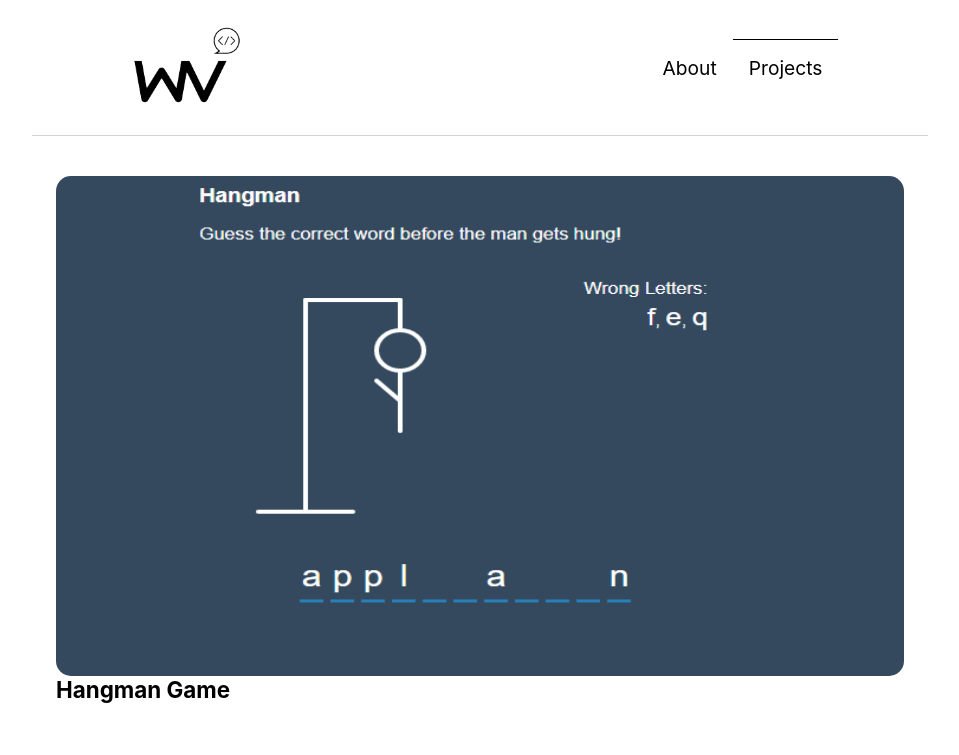
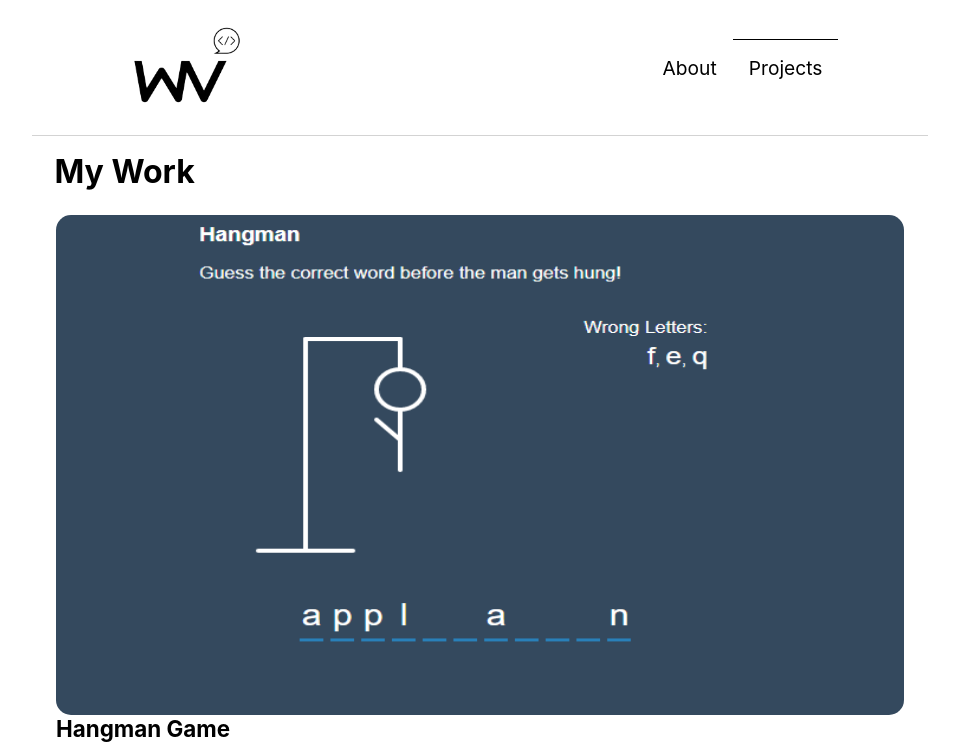
Before and after one commit to willvuong/react-portfolio-app, a React (Create React App) app: page /projects in a window 1280 px wide. Shown: the top 755 px of the page, without its empty margins (160-1119 px from the left). Built offline with nearby package versions, Linux system fonts and the light colour scheme.

Commit message:
css page transitions and file renames

```diff
--- a/src/components/About.js
+++ b/src/components/About.js
@@ -1,4 +1,4 @@
-import AboutItems from './AboutItems.js'
+import AboutItem from './AboutItem.js'
 
 const About = ({ aboutData }) => {
     return (
@@ -7,8 +7,7 @@ const About = ({ aboutData }) => {
 
             <h2>What I Offer</h2>
             {aboutData.length > 0 && aboutData.map((data) => (
-                //console.log(data.title);
-                <AboutItems
+                <AboutItem
                     key={data.id}
                     aboutData={data}
                 />
--- a/src/components/AboutItems.js
+++ b/src/components/AboutItem.js
@@ -1,7 +1,7 @@
 
-const AboutItems = ({ aboutData }) => {
+const AboutItem = ({ aboutData }) => {
     return (
-        <div className="AboutItems">
+        <div className="AboutItem">
             <i className={aboutData.icon}></i>
             <h3>{aboutData.title}</h3>
             <p>{aboutData.description}</p>
@@ -9,4 +9,4 @@ const AboutItems = ({ aboutData }) => {
     )
 }
 
-export default AboutItems
+export default AboutItem
--- a/src/components/Projects.js
+++ b/src/components/Projects.js
@@ -1,12 +1,12 @@
-import ProjectsItems from './ProjectsItems.js'
+import ProjectsItem from './ProjectsItem.js'
 
 const Projects = ({ projectsData }) => {
     return (
         <div className="Projects">
             <title>William Vuong | Projects</title>
-
+            <h2>My Work</h2>
             {projectsData.length > 0 && projectsData.map((data) => (
-                <ProjectsItems
+                <ProjectsItem
                 key={data.id}
                 projectsData={data}
                 />
--- a/src/components/ProjectsItems.js
+++ b/src/components/ProjectsItem.js
@@ -1,7 +1,7 @@
 
-const ProjectsItems = ({ projectsData }) => {
+const ProjectsItem = ({ projectsData }) => {
     return (
-        <div className="ProjectsItems">
+        <div className="ProjectsItem">
 
             <div className="projectImgContainer">
                 <img src={projectsData.img} ></img>
@@ -23,4 +23,4 @@ const ProjectsItems = ({ projectsData }) => {
     )
 }
 
-export default ProjectsItems
+export default ProjectsItem
--- a/src/data/ProjectsData.js
+++ b/src/data/ProjectsData.js
@@ -27,7 +27,7 @@ const projectsData = [
         description: "This movie database application pulls data from an API in order to display specfically queried movies from the user. A useState is intialized as null which it then used for storing queried data that the user enters in the search bar. All movies that match the specified keyword is firstly searched through the API -> converted to JSON objects -> results sent to movies component as props -> movie component where the data is then handled and rendered onto the page",
         img: moviedb, //insert image src
         demoLink: "", //insert webside url
-        sourceCode: "" //insert heroku link
+        sourceCode: "https://github.com/willvuong/react-movie-app" //insert heroku link
     },
     {
         id: 4,
--- a/src/index.css
+++ b/src/index.css
@@ -13,15 +13,39 @@ body {
   }
 }
 
-@keyframes fadeInContent {
+@keyframes translateYContent {
   from {
     opacity: 0;
-    transform: translateY(-10px)
+    transform: translateY(-10px);
   }
 
   to {
     opacity: 1;
-    transform: translateY(0)
+    transform: translateY(0);
+  }
+}
+
+@keyframes translateXContent {
+  from {
+    opacity: 0;
+    transform: translateX(-10px);
+  }
+
+  to {
+    opacity: 1;
+    transform: translateX(0);
+  }
+}
+
+@keyframes scaleInContent {
+  from {
+    opacity: 0;
+    transform: scale(0.5);
+  }
+
+  to {
+    opacity: 1;
+    transform: scale(1);
   }
 }
 
@@ -81,13 +105,14 @@ body {
 .MenuButton {
   display: none;
 }
+
 .NavigationResponsive {
   display: none;
   height: 100vh;
   width: 100%;
   left: 0;
   text-align: center;
-  animation: fadeInContent 0.5s;
+  animation: translateYContent 0.5s;
   position: absolute;
   background: white;
   z-index: 1;
@@ -137,7 +162,7 @@ body {
 /******************************* HOME *******************************/
 .Home {
   width: 95%;
-  animation: fadeInContent 1s;
+  animation: translateYContent 1s;
   font-size: 1.4rem;
 }
 
@@ -150,10 +175,12 @@ body {
   width: 240px;
   border-radius: 50%;
   box-shadow: 10px 10px rgb(245, 244, 244);
+  animation: scaleInContent 1s;
 }
 
 .aboutMe {
   margin-top: 5rem;
+  animation: translateYContent 2s;
 }
 
 
@@ -164,25 +191,40 @@ body {
 /******************************* ABOUT *******************************/
 .About {
   width: 95%;
-  animation: fadeInContent 1s;
   font-size: 1.4rem;
 }
-.AboutItems {
-  /* border: 1px solid red; */
-  margin: 1rem;
+
+.About h2 {
+  font-size: 2rem;
+  animation: translateXContent 1s;
 }
 
-.AboutItems h3 {
+.AboutItem {
+  margin: 1rem;
+  animation: translateYContent 0.5s linear;
+  animation-fill-mode: backwards;
+}
+
+.AboutItem h3 {
   display: inline-block;
 }
 
-.AboutItems i {
+.AboutItem i {
   padding-right: 1rem;
 }
+
+.AboutItem:nth-child(3) { animation-delay: .3s }
+.AboutItem:nth-child(4) { animation-delay: .6s }
+.AboutItem:nth-child(5) { animation-delay: .9s }
+.AboutItem:nth-child(6) { animation-delay: 1.2s }
+.AboutItem:nth-child(7) { animation-delay: 1.5s }
 
 .resume {
   text-align: center;
   padding: 2rem;
+  animation: scaleInContent 1s;
+  animation-delay: 1.6s;
+  animation-fill-mode: backwards;
 }
 
 .resume a {
@@ -199,11 +241,15 @@ body {
 /******************************* ABOUT *******************************/
 
 /******************************* PROJECTS *******************************/
-.Projects {
-  animation: fadeInContent 1s;
+.Projects h2{
+  font-size: 2rem;
+  padding-left: 2.5%;
+  animation: translateXContent 1s;
 }
 
-.ProjectsItems {
+.ProjectsItem {
+  animation: translateYContent 0.5s linear;
+  animation-fill-mode: backwards;
   box-sizing: border-box;
   padding: 1.5rem;
   width: 50%;
@@ -211,9 +257,15 @@ body {
   overflow: hidden;
 }
 
-.ProjectsItems h3 {
+.ProjectsItem h3 {
   font-size: 1.4rem;
 }
+
+.ProjectsItem:nth-child(3) { animation-delay: .3s }
+.ProjectsItem:nth-child(4) { animation-delay: .6s }
+.ProjectsItem:nth-child(5) { animation-delay: .9s }
+.ProjectsItem:nth-child(6) { animation-delay: 1.2s }
+.ProjectsItem:nth-child(7) { animation-delay: 1.5s }
 
 .projectImgContainer {
   height: 500px;
@@ -238,14 +290,6 @@ body {
 .projectInfo a {
   text-decoration: none;
 }
-
-/* button */
-/* .projectButtons button {
-  background-color: rgb(117, 200, 255);
-  border-radius: 12px;
-  margin-top: 1rem;
-  margin-left: 1rem;
-} */
 
 .projectLinks {
   text-align: center;
@@ -274,13 +318,32 @@ body {
     border-radius: 15px;
     background-color:black;
     opacity:0.7;
-    /* display: block; */
     transition: 0.5s ease-out;
 }
 
 .projectImgContainer:hover .projectInfo {
   display: block;
 }
+
+@media only screen and (max-width:1400px) {
+  .ProjectsItem {
+    width: 100%;
+  }
+}
+
+@media only screen and (max-width:500px) {
+  .projectImgContainer {
+    height: 350px;
+    font-size: 0.75rem;
+  }
+
+/* button */
+/* .projectButtons button {
+  background-color: rgb(117, 200, 255);
+  border-radius: 12px;
+  margin-top: 1rem;
+  margin-left: 1rem;
+} */
 
 /* .projectImgContainer img:hover {
   opacity: 0.5;
@@ -308,17 +371,7 @@ body {
   transition: 0.3s ease-in-out;
 } */
 
-@media only screen and (max-width:1400px) {
-  .ProjectsItems {
-    width: 100%;
-  }
-}
 
-@media only screen and (max-width:500px) {
-  .projectImgContainer {
-    height: 350px;
-    font-size: 0.75rem;
-  }
 }
 /******************************* PROJECTS *******************************/
 
```
